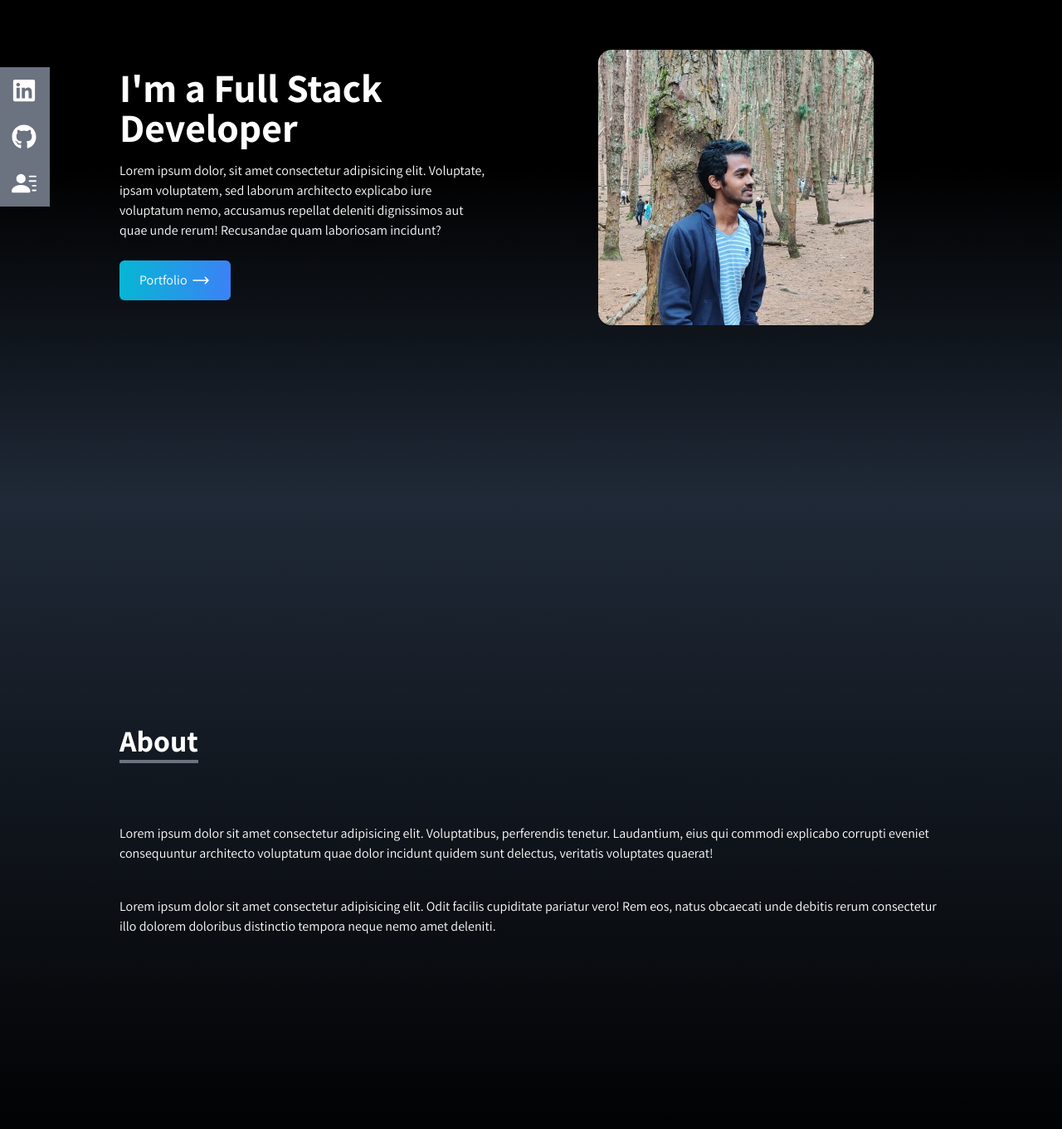
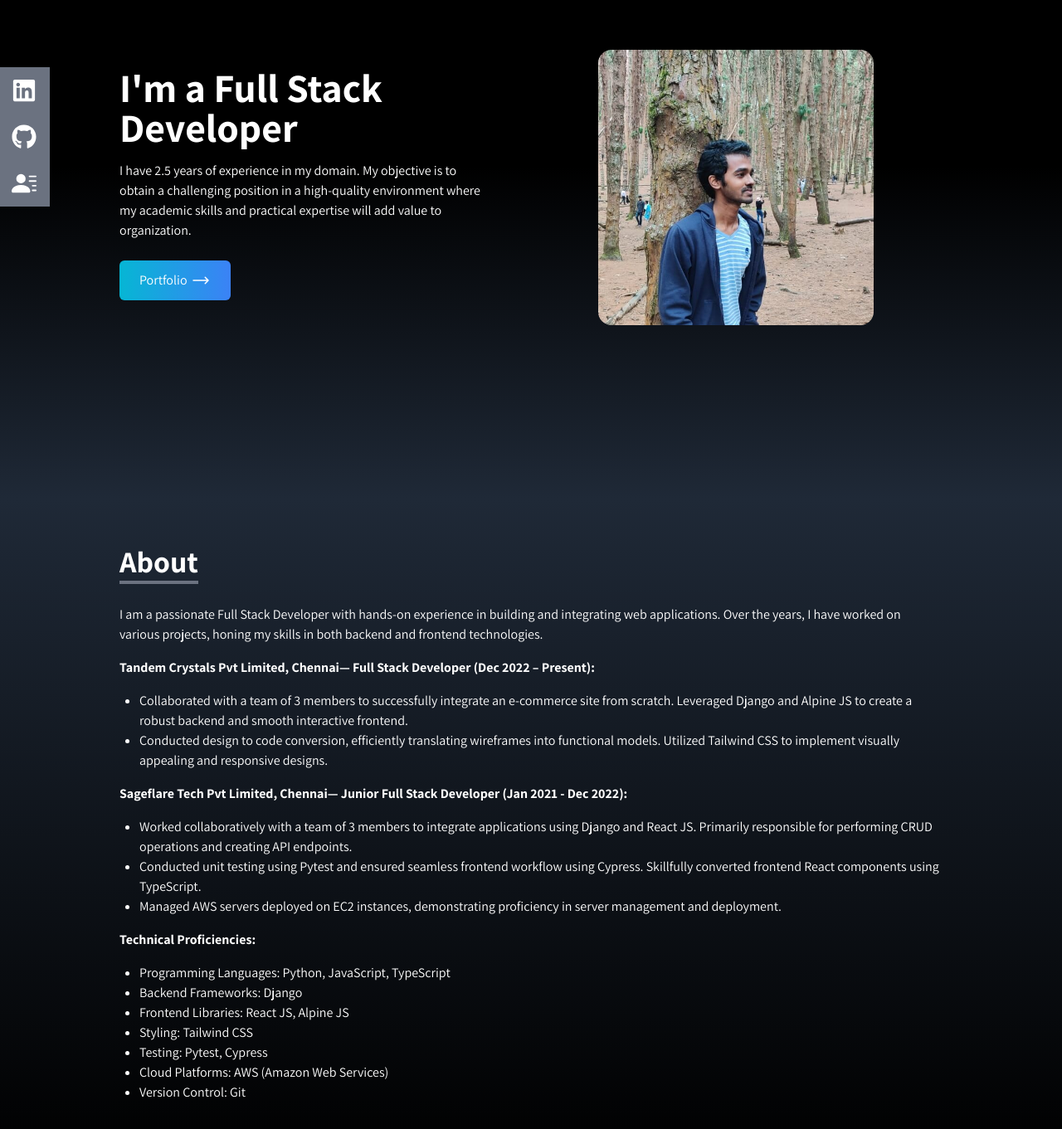
Before and after one commit to mohan-cyber/website-portfolio, a React (Create React App) app: page / in a window 1280 px wide. Shown: the part 199-1560 px from the top of the page at 83% size. Built offline with nearby package versions, Linux system fonts and the light colour scheme.

Commit message:
Updated about section

```diff
--- a/src/components/About.jsx
+++ b/src/components/About.jsx
@@ -4,18 +4,48 @@ const About = () => {
   return (
     <div id="about" className='w-full lg:h-screen  bg-gradient-to-b from-gray-800 to-black text-white pt-[50px] pb-[50px] lg:pt-0 lg:pb-0'>
         <div className='max-w-screen-lg p-4 mx-auto flex flex-col justify-center w-full h-full'>
-            <div className=''>
+            <div className=' pb-8 '>
             <p className=' text-4xl font-bold inline border-b-4 border-gray-500'>About</p>
             </div>
 
 
 
-            <p className=' mt-20'>
-            Lorem ipsum dolor sit amet consectetur adipisicing elit. Voluptatibus, perferendis tenetur. Laudantium, eius qui commodi explicabo corrupti eveniet consequuntur architecto voluptatum quae dolor incidunt quidem sunt delectus, veritatis voluptates quaerat!
-            </p>
+
+  <p class="mb-4">
+    I am a passionate Full Stack Developer with hands-on experience in building and integrating web applications. Over the years, I have worked on various projects, honing my skills in both backend and frontend technologies.
+  </p>
+  <p class="mb-4">
+    <strong>Tandem Crystals Pvt Limited, Chennai— Full Stack Developer (Dec 2022 – Present):</strong>
+  </p>
+  <ul class="list-disc ml-6 mb-4">
+    <li>Collaborated with a team of 3 members to successfully integrate an e-commerce site from scratch. Leveraged Django and Alpine JS to create a robust backend and smooth interactive frontend.</li>
+    <li>Conducted design to code conversion, efficiently translating wireframes into functional models. Utilized Tailwind CSS to implement visually appealing and responsive designs.</li>
+  </ul>
+  <p class="mb-4">
+    <strong>Sageflare Tech Pvt Limited, Chennai— Junior Full Stack Developer (Jan 2021 - Dec 2022):</strong>
+  </p>
+  <ul class="list-disc ml-6 mb-4">
+    <li>Worked collaboratively with a team of 3 members to integrate applications using Django and React JS. Primarily responsible for performing CRUD operations and creating API endpoints.</li>
+    <li>Conducted unit testing using Pytest and ensured seamless frontend workflow using Cypress. Skillfully converted frontend React components using TypeScript.</li>
+    <li>Managed AWS servers deployed on EC2 instances, demonstrating proficiency in server management and deployment.</li>
+  </ul>
+  <p class="mb-4">
+    <strong>Technical Proficiencies:</strong>
+  </p>
+  <ul class="list-disc ml-6 mb-4">
+    <li>Programming Languages: Python, JavaScript, TypeScript</li>
+    <li>Backend Frameworks: Django</li>
+    <li>Frontend Libraries: React JS, Alpine JS</li>
+    <li>Styling: Tailwind CSS</li>
+    <li>Testing: Pytest, Cypress</li>
+    <li>Cloud Platforms: AWS (Amazon Web Services)</li>
+    <li>Version Control: Git</li>
+  </ul>
 
 
-            <p className=' mt-10'>Lorem ipsum dolor sit amet consectetur adipisicing elit. Odit facilis cupiditate pariatur vero! Rem eos, natus obcaecati unde debitis rerum consectetur illo dolorem doloribus distinctio tempora neque nemo amet deleniti.</p>
+
+
+
         </div>
     </div>
   )
--- a/src/components/Home.jsx
+++ b/src/components/Home.jsx
@@ -9,10 +9,7 @@ const Home = () => {
         <div className="flex flex-col justify-center h-full">
           <h2 className=" text-4xl md:text-5xl font-bold ">I'm a Full Stack Developer</h2>
           <p className=" text-white py-4 max-w-md ">
-            Lorem ipsum dolor, sit amet consectetur adipisicing elit. Voluptate,
-            ipsam voluptatem, sed laborum architecto explicabo iure voluptatum
-            nemo, accusamus repellat deleniti dignissimos aut quae unde rerum!
-            Recusandae quam laboriosam incidunt?
+          I have 2.5 years of experience in my domain. My objective is to obtain a challenging position in a high-quality environment where my academic skills and practical expertise will add value to organization.
           </p>
           <div>
           <Link to="portfolio" smooth duration={500} spy={true} offset={-70}>
```
